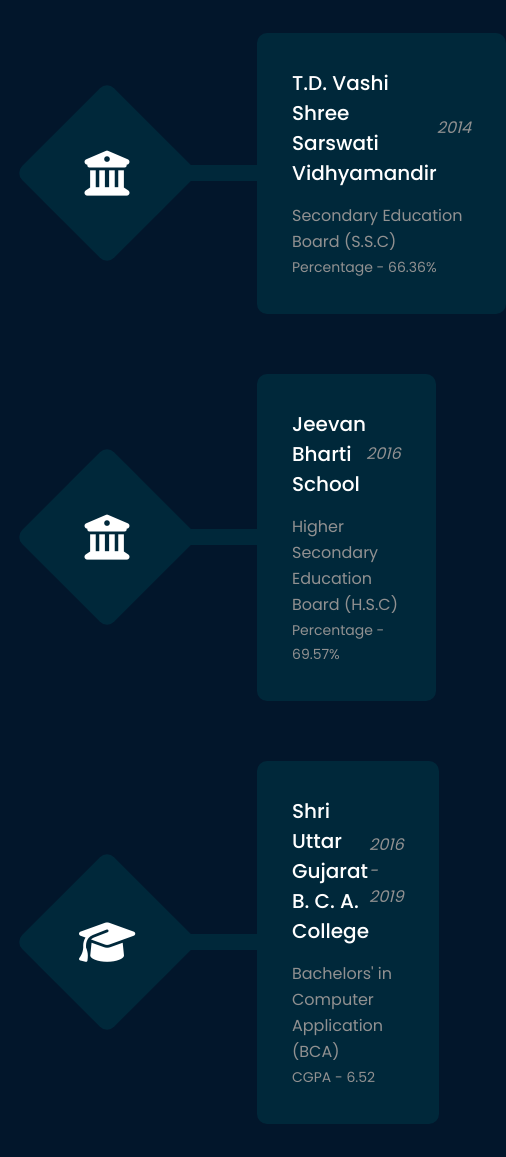
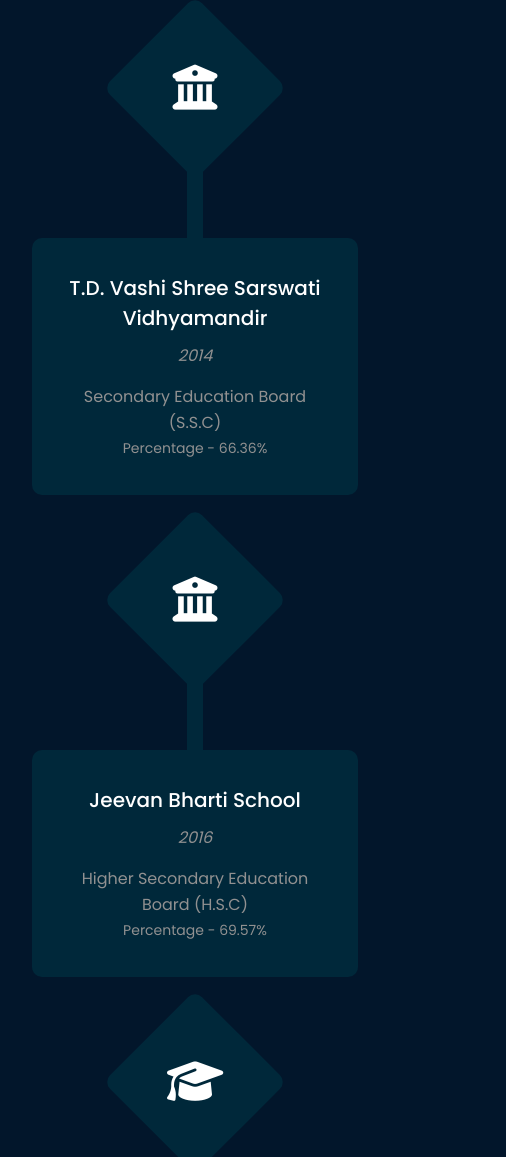
Before and after one commit to harsh4477/portfolio, a plain HTML site: page cv.html in a window 390 px wide. Shown: the part 1315-2472 px from the top of the page, 506 px wide, since content can reach past the window. Drawn offline with nearby package versions, Linux system fonts and the light colour scheme.

Commit message:
changes in education section

```diff
--- a/css/resume/resume.scss
+++ b/css/resume/resume.scss
@@ -322,6 +322,9 @@ a {
       padding: 30px;
       padding-right: 0;
       position: relative;
+      @media (max-width: 767px) {
+        padding: 20px;
+      }
       .eduction-iconwrap {
         min-width: 130px;
         width: 130px;
@@ -347,6 +350,12 @@ a {
           left: 90%;
           border: 8px solid $prime-color;
           width: 100%;
+          @media (max-width: 767px) {
+            transform: rotate(90deg);
+            left: 0;
+            top: unset;
+            bottom: -50px;
+          }
         }
         .education-icon {
           color: $color-white;
@@ -362,10 +371,16 @@ a {
         color: $color-white;
         .eduction-detail-head {
           margin-bottom: 15px;
+          @media (max-width: 767px) {
+            gap: 10px;
+          }
           .eduction-detail-heading {
             font-size: 20px;
             line-height: 30px;
             margin-bottom: 0;
+            @media (max-width: 767px) {
+              text-align: center;
+            }
           }
           .eduction-detail-years {
             font-size: 16px;
@@ -380,12 +395,18 @@ a {
           line-height: 26px;
           font-weight: 400;
           color: $color-gray;
+          @media (max-width: 767px) {
+            text-align: center;
+          }
         }
         .eduction-detail-per {
           font-size: 14px;
           line-height: 24px;
           font-weight: 400;
           color: $color-gray;
+          @media (max-width: 767px) {
+            text-align: center;
+          }
         }
       }
     }
--- a/cv.html
+++ b/cv.html
@@ -317,8 +317,10 @@
             </div>
 
             <!-- --------------- Education Section --------------- -->
-            <div class="d-flex flex-column education-main">
-              <div class="d-flex align-items-center education-wrap">
+            <div class="d-flex flex-column education-main w-100">
+              <div
+                class="d-flex flex-column flex-md-row align-items-center education-wrap"
+              >
                 <div
                   class="d-flex align-items-center justify-content-center eduction-iconwrap"
                 >
@@ -328,7 +330,7 @@
 
                 <div class="eduction-detail w-100">
                   <div
-                    class="d-flex align-items-center justify-content-between eduction-detail-head"
+                    class="d-flex flex-column flex-md-row align-items-center justify-content-between eduction-detail-head"
                   >
                     <h5 class="eduction-detail-heading">
                       T.D. Vashi Shree Sarswati Vidhyamandir
@@ -341,7 +343,9 @@
                   <p class="eduction-detail-per">Percentage - 66.36%</p>
                 </div>
               </div>
-              <div class="d-flex align-items-center education-wrap">
+              <div
+                class="d-flex flex-column flex-md-row align-items-center education-wrap"
+              >
                 <div
                   class="d-flex align-items-center justify-content-center eduction-iconwrap"
                 >
@@ -351,7 +355,7 @@
 
                 <div class="eduction-detail w-100">
                   <div
-                    class="d-flex align-items-center justify-content-between eduction-detail-head"
+                    class="d-flex flex-column flex-md-row align-items-center justify-content-between eduction-detail-head"
                   >
                     <h5 class="eduction-detail-heading">
                       Jeevan Bharti School
@@ -364,7 +368,9 @@
                   <p class="eduction-detail-per">Percentage - 69.57%</p>
                 </div>
               </div>
-              <div class="d-flex align-items-center education-wrap">
+              <div
+                class="d-flex flex-column flex-md-row align-items-center education-wrap"
+              >
                 <div
                   class="d-flex align-items-center justify-content-center eduction-iconwrap"
                 >
@@ -374,7 +380,7 @@
 
                 <div class="eduction-detail w-100">
                   <div
-                    class="d-flex align-items-center justify-content-between eduction-detail-head"
+                    class="d-flex flex-column flex-md-row align-items-center justify-content-between eduction-detail-head"
                   >
                     <h5 class="eduction-detail-heading">
                       Shri Uttar Gujarat B. C. A. College
```
Also changed, not shown: css/resume/resume.css, 1 other file.
